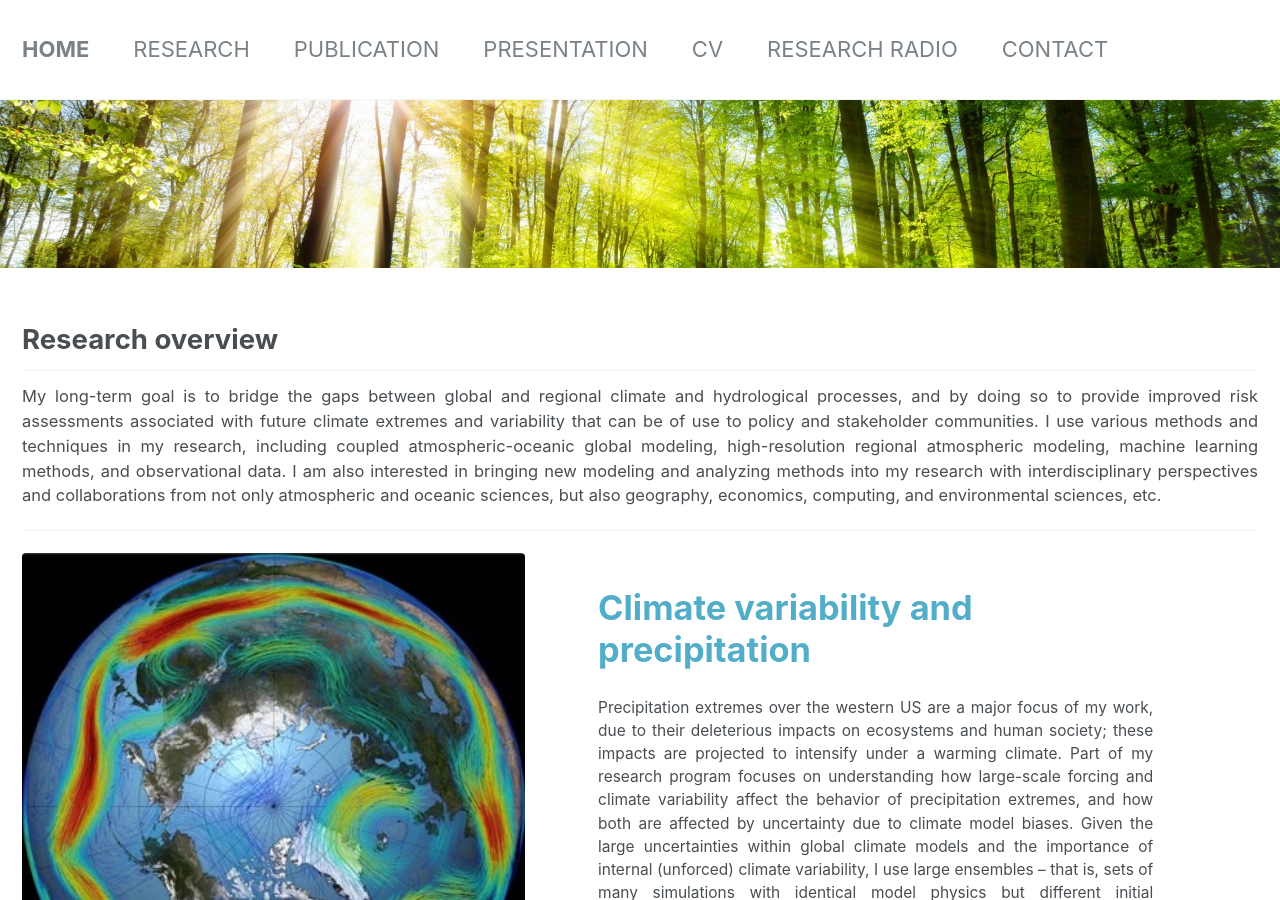
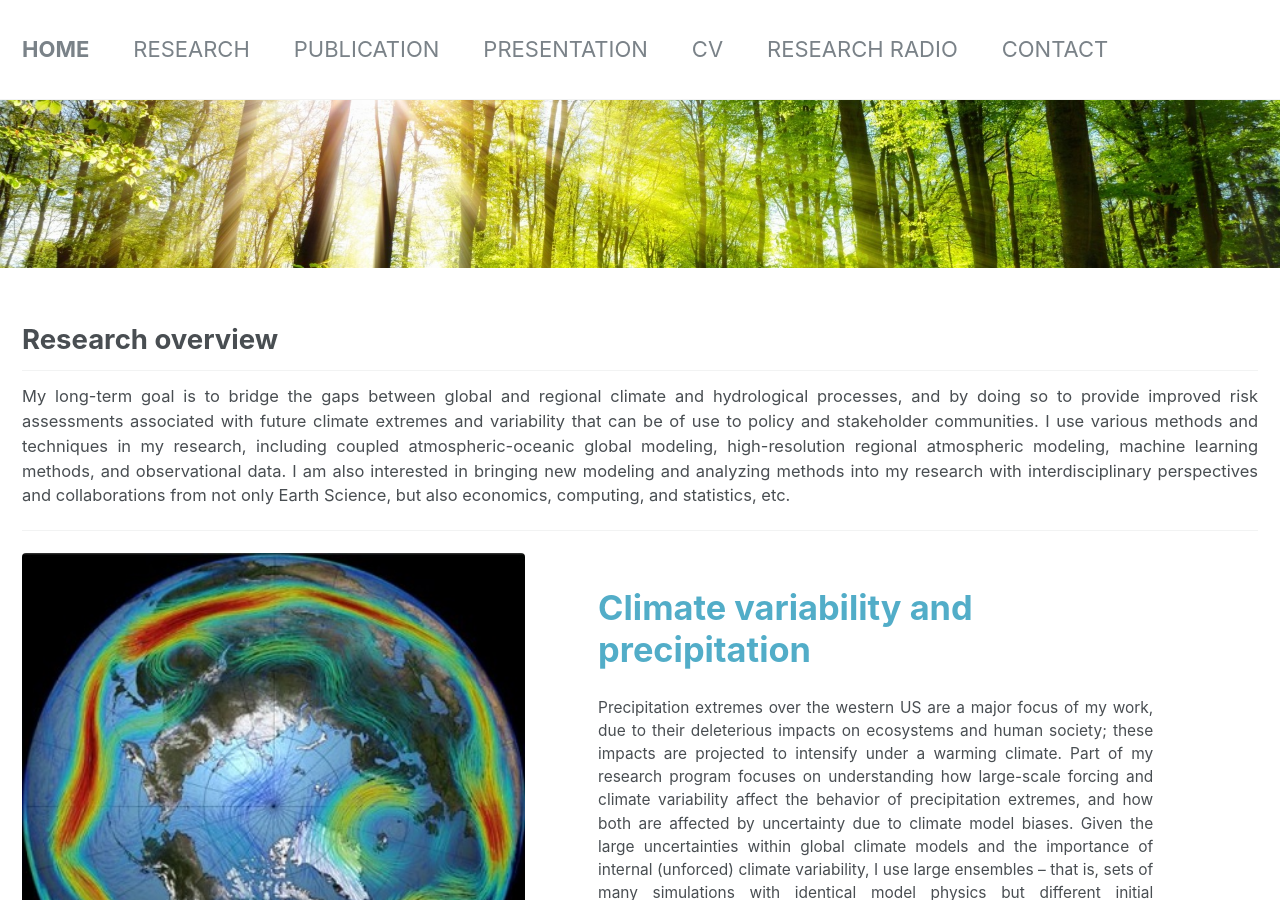
Before and after one commit to Xingyhuang/two_col_xingyhuang.github.io, a Jekyll site: the page built from _pages/research.md, in a window 1280 px wide and 900 px high. Built offline with Jekyll 4.4.1, drawn with Linux system fonts in a browser that asks for light colours.

Commit message:
Update research.md

```diff
--- a/_pages/research.md
+++ b/_pages/research.md
@@ -44,7 +44,7 @@ feature_row4:
 
 ## Research overview
 
-My long-term goal is to bridge the gaps between global and regional climate and hydrological processes, and by doing so to provide improved risk assessments associated with future climate extremes and variability that can be of use to policy and stakeholder communities. I use various methods and techniques in my research, including coupled atmospheric-oceanic global modeling, high-resolution regional atmospheric modeling, machine learning methods, and observational data. I am also interested in bringing new modeling and analyzing methods into my research with interdisciplinary perspectives and collaborations from not only atmospheric and oceanic sciences, but also geography, economics, computing, and environmental sciences, etc.
+My long-term goal is to bridge the gaps between global and regional climate and hydrological processes, and by doing so to provide improved risk assessments associated with future climate extremes and variability that can be of use to policy and stakeholder communities. I use various methods and techniques in my research, including coupled atmospheric-oceanic global modeling, high-resolution regional atmospheric modeling, machine learning methods, and observational data. I am also interested in bringing new modeling and analyzing methods into my research with interdisciplinary perspectives and collaborations from not only Earth  Science, but also economics, computing, and statistics, etc.
 
 ---
 
```
